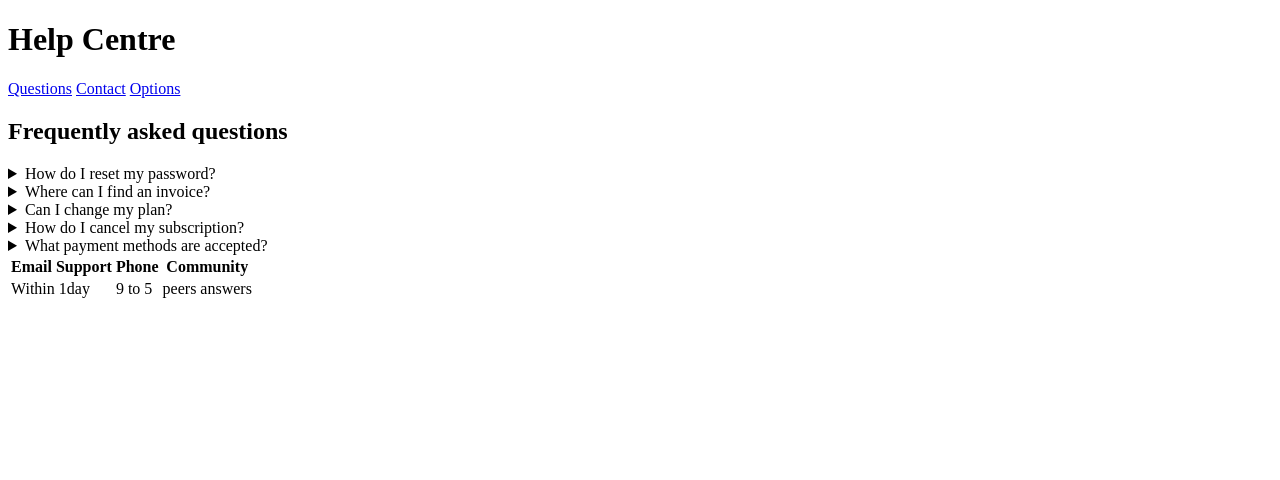
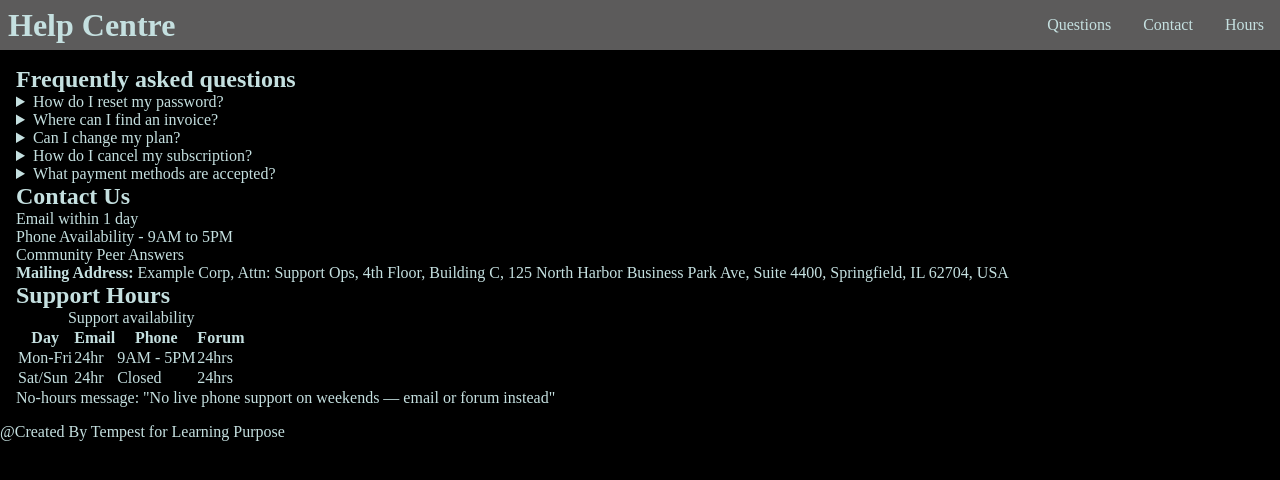
Before and after one commit to Raghavendra0416/Mini-Projects, a plain HTML site: page Week-1/Week-1-Webpage/Support FAQ and Contact Page/index.html in a window 1280 px wide. Drawn offline with Linux system fonts and the light colour scheme.

Commit message:
Added Support FQA & Contact Page Static

```diff
--- a/Week-1/Week-1-Webpage/Support FAQ and Contact Page/index.html
+++ b/Week-1/Week-1-Webpage/Support FAQ and Contact Page/index.html
@@ -10,18 +10,17 @@
 
 <body>
     <header>
-        <h1>Help Centre</h1>
+        <h1><a href="index.html">Help Centre</a></h1>
         <nav class="nav-links">
-            <a href="#">Questions</a>
-            <a href="#">Contact</a>
-            <a href="#">Options</a>
+            <a href="#questions">Questions</a>
+            <a href="#contact">Contact</a>
+            <a href="#hours">Hours</a>
         </nav>
     </header>
 
     <main>
-        <h2>Frequently asked questions</h2>
-
-        <section>
+        <section id="questions">
+            <h2>Frequently asked questions</h2>
             <details>
                 <summary>How do I reset my password?</summary>
                 <p>
@@ -70,26 +69,72 @@
             </details>
         </section>
 
-        <section>
+        <section id="Contact">
+            <h2>Contact Us</h2>
+
+            <div class="container">
+                <div class="card">
+                    <p>Email within 1 day</p>
+                </div>
+                <div class="card">
+                    <p>Phone Availability - 9AM to 5PM</p>
+                    <p></p>
+                </div>
+                <div class="card">
+                    <p>Community Peer Answers</p>
+                </div>
+            </div>
+
+            <div>
+                <p>
+                    <b>Mailing Address:</b>
+                    Example Corp, Attn: Support Ops, 4th Floor, Building C, 125 North Harbor Business Park Ave,
+                    Suite 4400, Springfield, IL 62704, USA
+                </p>
+            </div>
+        </section>
+
+        <section id="hours">
+            <h2>Support Hours</h2>
+
             <table>
+                <caption>Support availability</caption>
+
                 <thead>
                     <tr>
-                        <th>Email Support</th>
+                        <th>Day</th>
+                        <th>Email</th>
                         <th>Phone</th>
-                        <th>Community</th>
+                        <th>Forum</th>
                     </tr>
                 </thead>
 
                 <tbody>
                     <tr>
-                        <td>Within 1day</td>
-                        <td>9 to 5</td>
-                        <td>peers answers</td>
+                        <td>Mon-Fri</td>
+                        <td>24hr</td>
+                        <td>9AM - 5PM</td>
+                        <td>24hrs</td>
+                    </tr>
+
+                    <tr>
+                        <td>Sat/Sun</td>
+                        <td>24hr</td>
+                        <td>Closed</td>
+                        <td>24hrs</td>
                     </tr>
                 </tbody>
             </table>
         </section>
+
+        <section>
+            <p>No-hours message: "No live phone support on weekends — email or forum instead"</p>
+        </section>
     </main>
+
+    <footer>
+        <p>@Created By Tempest for Learning Purpose</p>
+    </footer>
 </body>
 
 </html>
--- a/Week-1/Week-1-Webpage/Support FAQ and Contact Page/style.css
+++ b/Week-1/Week-1-Webpage/Support FAQ and Contact Page/style.css
@@ -0,0 +1,62 @@
+:root {
+    --background-color: black;
+    --text-color: rgb(197, 224, 224);
+
+    --space-md: 1rem;
+    --space-sm: 0.5rem;
+}
+
+*,
+*::before,
+*::after {
+    box-sizing: border-box;
+    margin: 0;
+    border: 0;
+    padding: 0;
+}
+
+body {
+    background: var(--background-color);
+    color: var(--text-color);
+
+    width: 10dw;
+}
+
+/* Header */
+header {
+    background-color: rgba(137, 136, 136, 0.669);
+
+    display: flex;
+    justify-content: space-between;
+    flex-wrap: wrap;
+}
+
+h1 {
+    display: flex;
+    align-items: center;
+    margin-left: var(--space-sm);
+}
+
+a {
+    text-decoration: none;
+    color: var(--text-color);
+}
+
+a:hover {
+    color: rgb(91, 167, 194);
+}
+
+.nav-links {
+    display: flex;
+    align-items: center;
+    justify-content: center;
+}
+
+.nav-links>a {
+    margin: var(--space-md);
+}
+
+/* Main */
+main {
+    margin: var(--space-md);
+}
```
Also changed, not shown: Week-1/Week-1-Webpage/Support FAQ and Contact Page/Readme.md.
